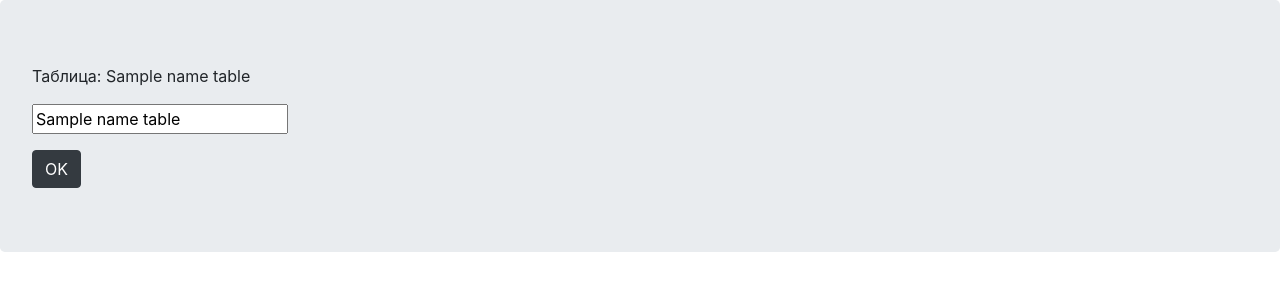
After one commit to TheKoSmOnAvT/django_postgressql-db_admin-py_bot, a Django app: template TheSite/laba1/templates/laba1/rename_table.html in a window 1280 px wide. The commit adds this page. Shown: the top 300 px of the page. Run offline with Django 3.2, Linux system fonts and the light colour scheme; the template is opened without the code that fills it: most values are stand-ins (such as "Sample title", 1, 10 or a date in 2020); some libraries are stand-ins or nearby versions.

Commit message:
add rename table

```diff
--- /dev/null
+++ b/TheSite/laba1/templates/laba1/rename_table.html
@@ -0,0 +1,26 @@
+<!DOCTYPE html>
+<html>
+<head>
+    <meta charset="utf-8">
+    <meta name="viewport" content="width=device-width, initial-scale=1, shrink-to-fit=no">
+    <meta http-equiv="x-ua-compatible" content="ie=edge">
+    <link rel="stylesheet" href="https://stackpath.bootstrapcdn.com/bootstrap/4.3.1/css/bootstrap.min.css" integrity="sha384-ggOyR0iXCbMQv3Xipma34MD+dH/1fQ784/j6cY/iJTQUOhcWr7x9JvoRxT2MZw1T" crossorigin="anonymous">
+    <title>Tables_change</title>
+</head>
+<body>
+
+<div class="jumbotron">
+    <form name ="auth" action="rename_table/new/?name={{name_table}}" method="Post" >
+    {% csrf_token %}
+    <div class = "main">
+    <p class="names_tab" > Таблица: {{name_table}}</p>
+    <p><input  value ="{{ name_table }}"  name="changes"> </input></p>
+    <button type = "sumbit" class="btn btn-dark" aria-pressed="true"> OK</button>
+    </div>
+    </form>
+</div>
+
+
+
+</body>
+</html>
--- a/TheSite/laba1/urls.py
+++ b/TheSite/laba1/urls.py
@@ -21,5 +21,6 @@ urlpatterns = [
 	re_path(r'del_atrib/$',views.del_atrib),
 	re_path(r'change_atrib/new/$',views.change_attrib),
 	re_path(r'change_atrib/$',views.to_change_attrib),
-
+	re_path(r'rename_table/new/$',views.rename_table),
+	re_path(r'rename_table/$',views.to_rename_table),
 ]
```
Also changed, not shown: TheSite/laba1/templates/laba1/change_db.html (+11 -2 lines), TheSite/laba1/views.py (+18 -0 lines).
